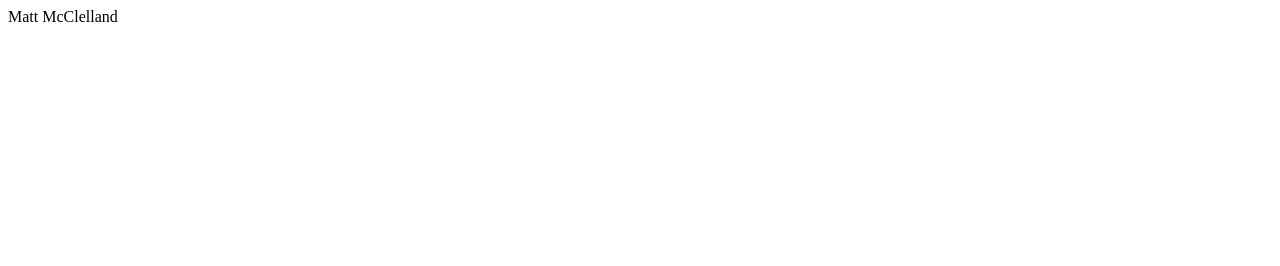
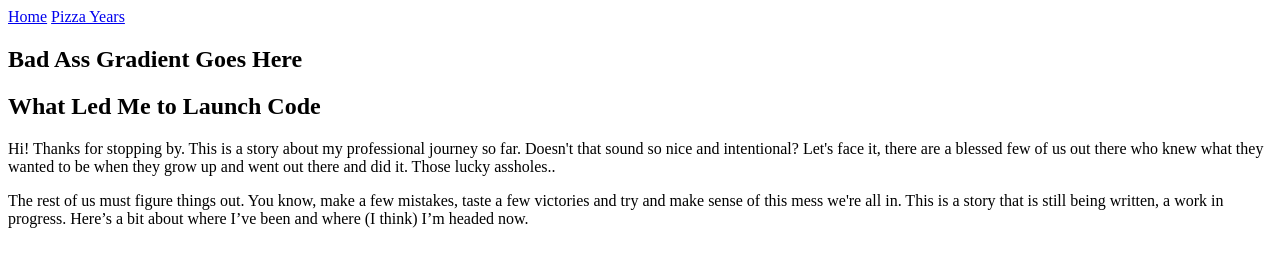
Before and after one commit to matt-mcclelland/html-me-something, a plain HTML site: page index.html in a window 1280 px wide. Drawn offline with Linux system fonts and the light colour scheme.

Commit message:
Built out framework for site structure. Added intro content

```diff
--- a/index.html
+++ b/index.html
@@ -1 +1,49 @@
-<p>Matt McClelland</p>
+<!DOCTYPE html>
+<html>
+
+<head>
+    <title>LC101 How I Got Here | Matthew McClelland</title>
+    <meta charset="utf-8">
+
+    <meta name="viewport" content="width=device-width, initial-scale=1, shrink-to-fit=no">
+</head>
+
+<body>
+    <header>
+        <nav>
+            <div class="container">
+                <a href="#" alt="home">Home</a>
+                <a href="#pizza" alt="pizza">Pizza Years</a>
+            </div>
+        </nav>
+        <div class="container">
+            <h2>Bad Ass Gradient Goes Here</h2>
+        </div>
+
+
+    </header>
+    <div class="container">
+        <main>
+            <article>
+                <h1>What Led Me to Launch Code</h1>
+
+                <p>Hi! Thanks for stopping by. This is a story about my professional journey so far. Doesn't that sound so nice and intentional? Let's face it, there are a blessed few of us out there who knew what they wanted to be when they grow up and
+                    went out there and did it. Those lucky assholes..
+                </p>
+
+                <p>The rest of us must figure things out. You know, make a few mistakes, taste a few victories and try and make sense of this mess we're all in. This is a story that is still being written, a work in progress. Here’s a bit about where I’ve
+                    been and where (I think) I’m headed now.</p>
+
+            </article>
+        </main>
+    </div>
+    <footer>
+
+    </footer>
+
+
+
+
+</body>
+
+</html>
```
